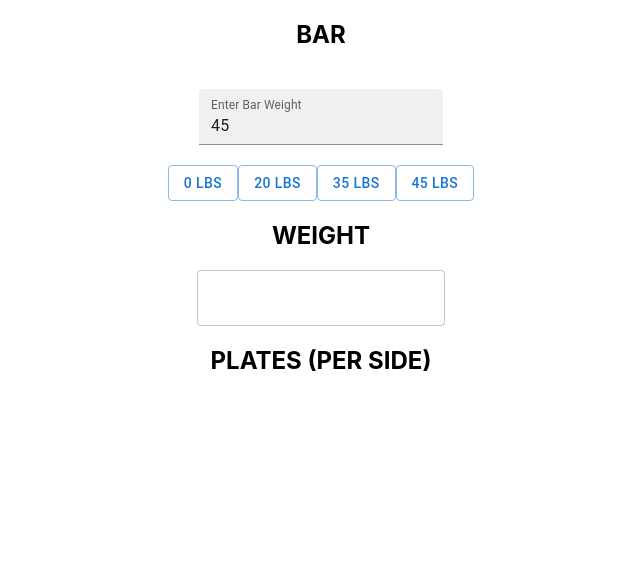
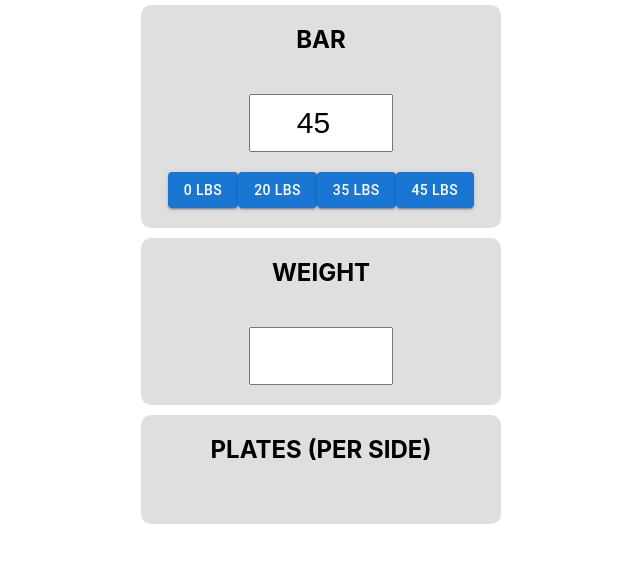
Before and after one commit to gahmee/Plate-Calculator, a React (Create React App) app in the folder client/: page / in a window 1280 px wide. Shown: the top 562 px of the page, without its empty margins (319-959 px from the left). Built offline with nearby package versions, Linux system fonts and the light colour scheme.

Commit message:
layout work

```diff
--- a/client/src/components/DisplayPlates.js
+++ b/client/src/components/DisplayPlates.js
@@ -1,12 +1,21 @@
 const DisplayPlates = ({ totalPlates, errorMessage }) => {
 
     const sortedTotalPlates = Object.keys(totalPlates).sort((a, b) => a - b).reverse()
+
+    const plateColors = {
+        '45': 'blue',
+        '35': 'yellow',
+        '25': 'green',
+        '10': 'orange',
+        '5': 'red',
+        '2.5': 'grey'
+    }
 
     return (
         <div>
             {!errorMessage ? sortedTotalPlates.map((item, index) =>
                 <div id="plate-row">
-                    <div id="plate">
+                    <div id="plate" style={{ background: plateColors[item] }}>
                         {item}
                         <div id="measurement">
                             lbs
--- a/client/src/index.css
+++ b/client/src/index.css
@@ -35,8 +35,8 @@ code {
   align-items: center;
   background-color: #e7e7e7;
   border-radius: 50%;
-  width: 80px;
-  height: 80px;
+  width: 70px;
+  height: 70px;
   font-size: 30px;
   font-weight: bold;
   padding: 10px;
@@ -55,6 +55,21 @@ code {
   font-size: 30px;
 }
 
-#bar-weight-container {
-  padding: 20px;
+#home-container {
+  display: flex;
+  flex-direction: column;
+  background-color: rgb(223, 223, 223);
+  width: 90%;
+  padding: 0px 20px 20px;
+  gap: 20px;
+  border-radius: 10px;
+  margin: 5px;
 }
+
+
+input {
+  padding: 10px;
+  font-size: 30px;
+  width: 120px;
+  text-align: center;
+}
--- a/client/src/pages/home.js
+++ b/client/src/pages/home.js
@@ -48,24 +48,34 @@ const Home = () => {
 
     return (
         <div id="home">
-            <div>
+            <div id="home-container">
                 <h2>BAR</h2>
-                <div id="bar-weight-container">
-                    <TextField type="number" label="Enter Bar Weight" variant="filled" value={barWeight} onChange={(e) => handleBarWeight(e.target.value)} />
+                <div>
+                    <input
+                        type="number"
+                        label="Enter Bar Weight"
+                        variant="filled"
+                        value={barWeight} onChange={(e) => handleBarWeight(e.target.value)}
+                    />
                 </div>
                 <div>
-                    <Button variant="outlined" onClick={() => handleBarWeight(0)}>0 lbs</Button>
-                    <Button variant="outlined" onClick={() => handleBarWeight(20)}>20 lbs</Button>
-                    <Button variant="outlined" onClick={() => handleBarWeight(35)}>35 lbs</Button>
-                    <Button variant="outlined" onClick={() => handleBarWeight(45)}>45 lbs</Button>
+                    <Button variant="contained" onClick={() => handleBarWeight(0)}>0 lbs</Button>
+                    <Button variant="contained" onClick={() => handleBarWeight(20)}>20 lbs</Button>
+                    <Button variant="contained" onClick={() => handleBarWeight(35)}>35 lbs</Button>
+                    <Button variant="contained" onClick={() => handleBarWeight(45)}>45 lbs</Button>
                 </div>
 
             </div>
-            <div id="weight-container">
+            <div id="home-container">
                 <h2>WEIGHT</h2>
-                <TextField type="number" onChange={(e) => calculateWeight(e.target.value, barWeight)} />
+                <div>
+                    <input
+                        type="number"
+                        onChange={(e) => calculateWeight(e.target.value, barWeight)}
+                    />
+                </div>
             </div>
-            <div id="plate-display-container">
+            <div id="home-container">
                 <h2>PLATES (PER SIDE)</h2>
                 <DisplayPlates totalPlates={totalPlates} errorMessage={errorMessage} />
             </div>
```
